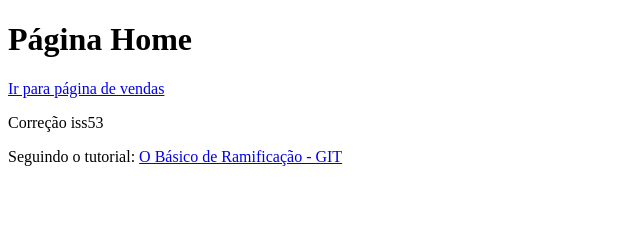
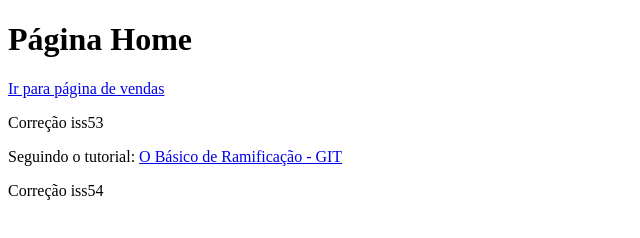
Before and after one commit to juliano1254/estacionamento-modelo, a plain HTML site: page index.html in a window 1280 px wide. Shown: the whole page, without its empty margins (0-640 px from the left). Drawn offline with Linux system fonts and the light colour scheme.

Commit message:
Correção iss54

```diff
--- a/index.html
+++ b/index.html
@@ -11,5 +11,6 @@
     <a href="vendas.html">Ir para página de vendas</a>
     <p>Correção iss53</p>
     <p>Seguindo o tutorial: <a href="https://git-scm.com/book/pt-br/v2/Branches-no-Git-O-b%C3%A1sico-de-Ramifica%C3%A7%C3%A3o-Branch-e-Mesclagem-Merge">O Básico de Ramificação - GIT</a></p>
+    <p>Correção iss54</p>
 </body>
 </html>
```
